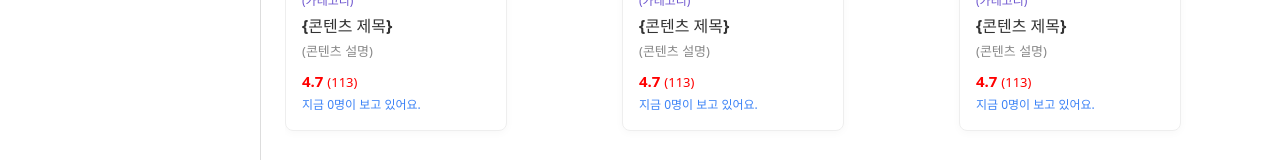
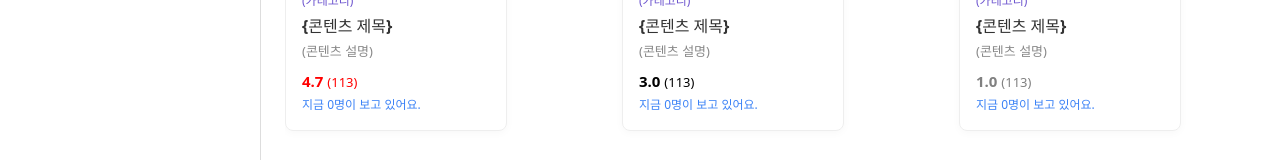
Before and after one commit to codeit-part4/moduPlayList-front, a React (Vite) app: page /home in a window 1280 px wide. Shown: the part 334-494 px from the top of the page. Built offline with nearby package versions, Linux system fonts and the light colour scheme.

Commit message:
Feat: ContentCard 점수에 맞게 css 변경되게 수정

```diff
--- a/src/components/ContentCard.tsx
+++ b/src/components/ContentCard.tsx
@@ -52,11 +52,19 @@ const Description = styled.div`
   margin-bottom: 8px;
 `;
 
-const Rating = styled.div`
+const Rating = styled.div<{ score : number }>`
   font-size: 15px;
   font-weight: bold;
   margin-bottom: 4px;
-    color: red;
+    color: ${({ score }) => {
+        if (score >= 4.0) {
+            return 'red'; // 4.0 이상이면 빨간색
+        } else if (score >= 2.0) {
+            return 'black'; // 2.0 이상이면 검은색
+        } else {
+            return 'gray'; // 그 외 (2.0 미만)는 회색
+        }
+    }};
 `;
 
 const Viewers = styled.div`
@@ -73,7 +81,7 @@ const ContentCard: React.FC<ContentCardProps> = ({ image, category, title, descr
       <Category>{category}</Category>
       <Title>{title}</Title>
       <Description>{description}</Description>
-      <Rating>{rating} <span style={{ fontWeight: 'normal', fontSize: '13px' }}>(113)</span></Rating>
+      <Rating score={rating}>{rating.toFixed(1)} <span style={{ fontWeight: 'normal', fontSize: '13px' }}>(113)</span></Rating>
       <Viewers>지금 {viewers}명이 보고 있어요.</Viewers>
     </CardBody>
   </Card>
--- a/src/pages/HomePage.tsx
+++ b/src/pages/HomePage.tsx
@@ -21,8 +21,8 @@ const CardGrid = styled.div`
 
 const dummyContents = [
   { category: '(카테고리)', title: '{콘텐츠 제목}', description: '(콘텐츠 설명)', rating: 4.7, viewers: 0, image: '' },
-  { category: '(카테고리)', title: '{콘텐츠 제목}', description: '(콘텐츠 설명)', rating: 4.7, viewers: 0, image: '' },
-  { category: '(카테고리)', title: '{콘텐츠 제목}', description: '(콘텐츠 설명)', rating: 4.7, viewers: 0, image: '' },
+  { category: '(카테고리)', title: '{콘텐츠 제목}', description: '(콘텐츠 설명)', rating: 3.0, viewers: 0, image: '' },
+  { category: '(카테고리)', title: '{콘텐츠 제목}', description: '(콘텐츠 설명)', rating: 1.0, viewers: 0, image: '' },
   { category: '(카테고리)', title: '{콘텐츠 제목}', description: '(콘텐츠 설명)', rating: 4.7, viewers: 0, image: '' },
   { category: '(카테고리)', title: '{콘텐츠 제목}', description: '(콘텐츠 설명)', rating: 4.7, viewers: 0, image: '' },
   { category: '(카테고리)', title: '{콘텐츠 제목}', description: '(콘텐츠 설명)', rating: 4.7, viewers: 0, image: '' },
```
